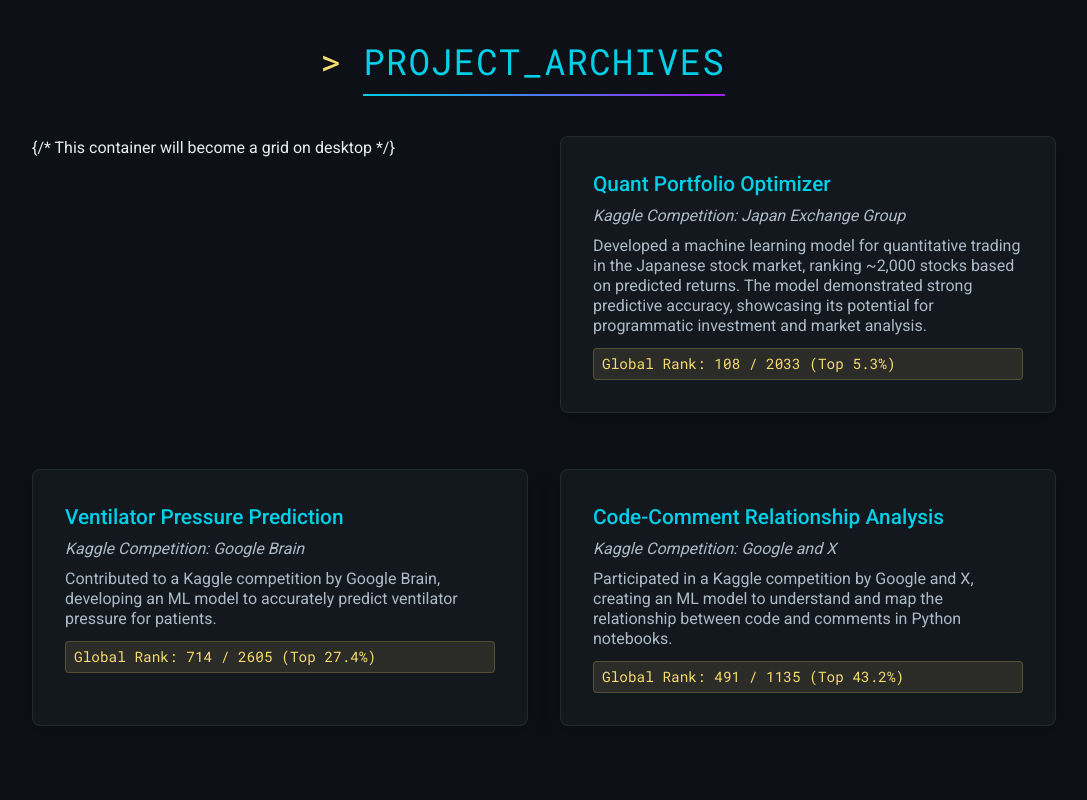
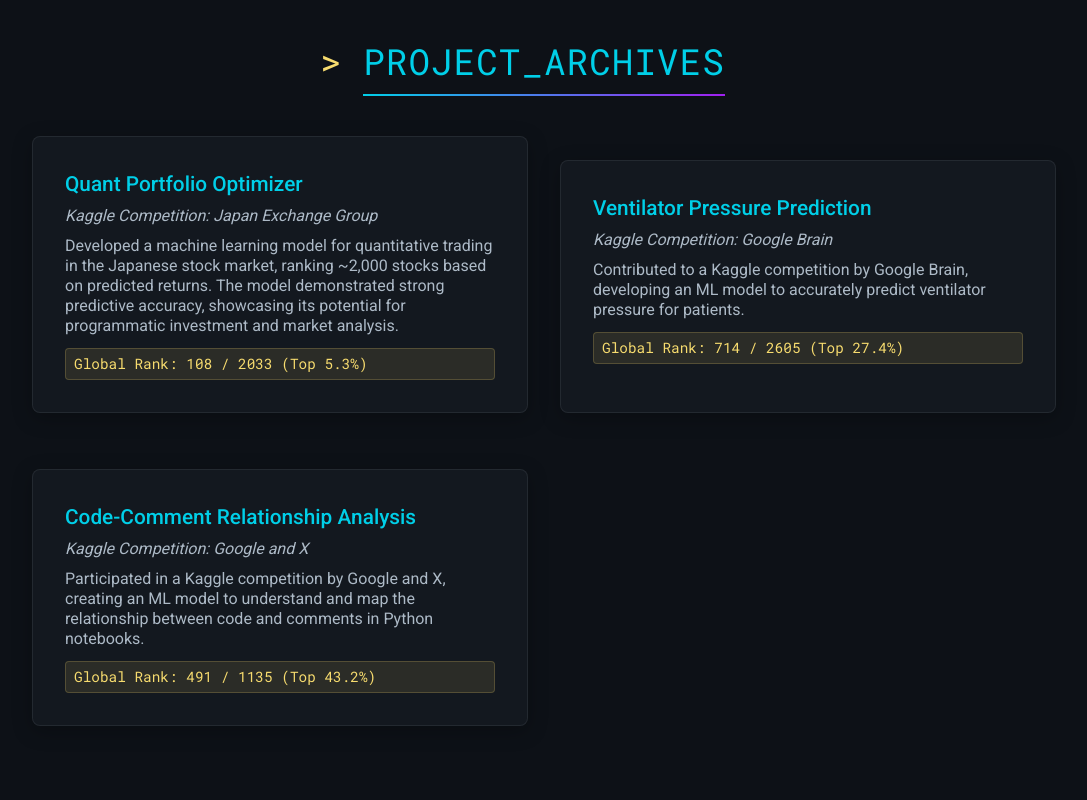
Before and after one commit to Siddhant-bit-hash/siddhant.github.io, a plain HTML site: page index.html in a window 1280 px wide. Shown: the part 1640-2440 px from the top of the page, without its empty margins (96-1183 px from the left). Drawn offline with nearby package versions, Linux system fonts and the light colour scheme.

Commit message:
Update index.html

```diff
--- a/index.html
+++ b/index.html
@@ -446,14 +446,14 @@
                 max-width: 48rem; /* Tailwind's max-w-3xl equivalent or larger */
             }
             /* Consider two-column layout for projects or skills on very wide screens if desired */
-            #projects .max-w-xl.mx-auto.space-y-6 { /* Target project container specifically */
+            #projects .max-w-xl.mx-auto.space-y-6 {
                 display: grid;
                 grid-template-columns: repeat(auto-fit, minmax(350px, 1fr));
                 gap: 2rem;
                 max-width: 64rem; /* max-w-6xl */
             }
-             #projects .data-card { /* Ensure project cards fill grid cells */
-                margin-bottom: 0; /* Remove bottom margin as gap handles it */
+             #projects .data-card {
+                margin-bottom: 0;
             }
         }
 
@@ -506,7 +506,7 @@
 
         <section id="projects" class="content-section">
             <div class="section-title-wrapper"><h2 class="section-title">Project_Archives</h2></div>
-            <div class="max-w-xl mx-auto space-y-6"> {/* This container will become a grid on desktop */}
+            <div class="max-w-xl mx-auto space-y-6">
                 <div class="data-card">
                     <h3>Quant Portfolio Optimizer</h3>
                     <p class="subtitle">Kaggle Competition: Japan Exchange Group</p>
@@ -570,7 +570,7 @@
                     Email: siddhantbashisth@gmail.com
                 </a>
                 <p class="text-sm text-text-dark font-mono mb-4">
-                    Location: Indore, India <br> Phone: +91 6262910920
+                    Location: Indore, India
                 </p>
                 <div class="contact-links">
                      <a href="https://www.linkedin.com/in/your-linkedin" target="_blank" rel="noopener noreferrer" title="LinkedIn">
```
